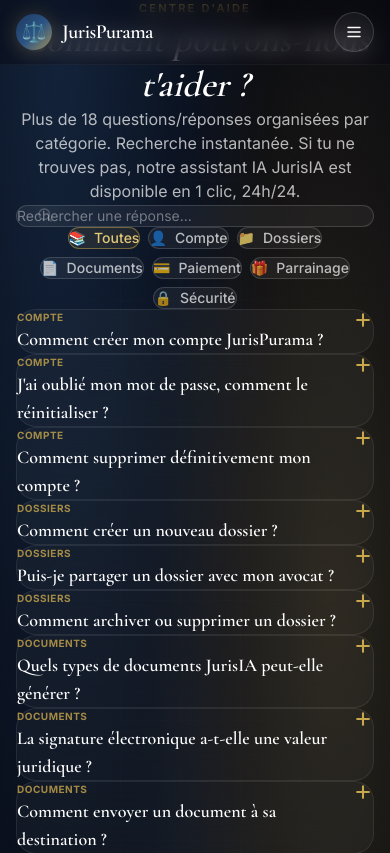
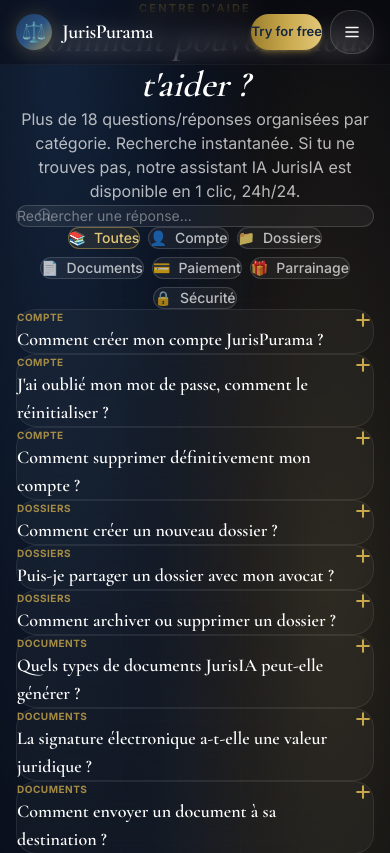
Before and after one commit to puramapro-oss/jurispurama, a Next.js app: page /aide in a window 390 px wide. Shown: the top 853 px of the page. Built offline with nearby package versions, Linux system fonts and the light colour scheme.

Commit message:
fix(refonte-F): CTA signup mobile permanent + touch-target burger
LandingHeader : CTA "Essayer gratuitement" maintenant visible sur mobile
(était hidden lg:flex avant) + burger touch-target 44px + focus-ring
sur les deux. Cabinet d'avocat doit avoir CTA permanent header pour
conversion mobile.

```diff
--- a/src/components/landing/LandingHeader.tsx
+++ b/src/components/landing/LandingHeader.tsx
@@ -79,10 +79,18 @@ export default function LandingHeader() {
           </Link>
         </div>
 
+        {/* Mobile: CTA + burger toujours visibles */}
+        <div className="flex items-center gap-2 lg:hidden">
+          <Link
+            href="/signup"
+            className="inline-flex h-9 items-center justify-center rounded-full bg-gradient-to-r from-[var(--gold-dark)] via-[var(--gold)] to-[var(--gold-light)] px-4 text-[13px] font-semibold text-[var(--justice-dark)] shadow-md shadow-[rgba(201,168,76,0.3)] focus-ring"
+          >
+            {t.nav.signup}
+          </Link>
           <button
             type="button"
             onClick={() => setOpen((v) => !v)}
-          className="inline-flex h-10 w-10 items-center justify-center rounded-lg border border-white/15 bg-white/5 text-white lg:hidden"
+            className="touch-target inline-flex w-10 items-center justify-center rounded-lg border border-white/15 bg-white/5 text-white focus-ring"
             aria-label="Ouvrir le menu"
             aria-expanded={open}
           >
@@ -101,6 +109,7 @@ export default function LandingHeader() {
             )}
           </svg>
         </button>
+        </div>
       </div>
 
       {open && (
```
Lines whose indentation alone changed are shown as unchanged.
